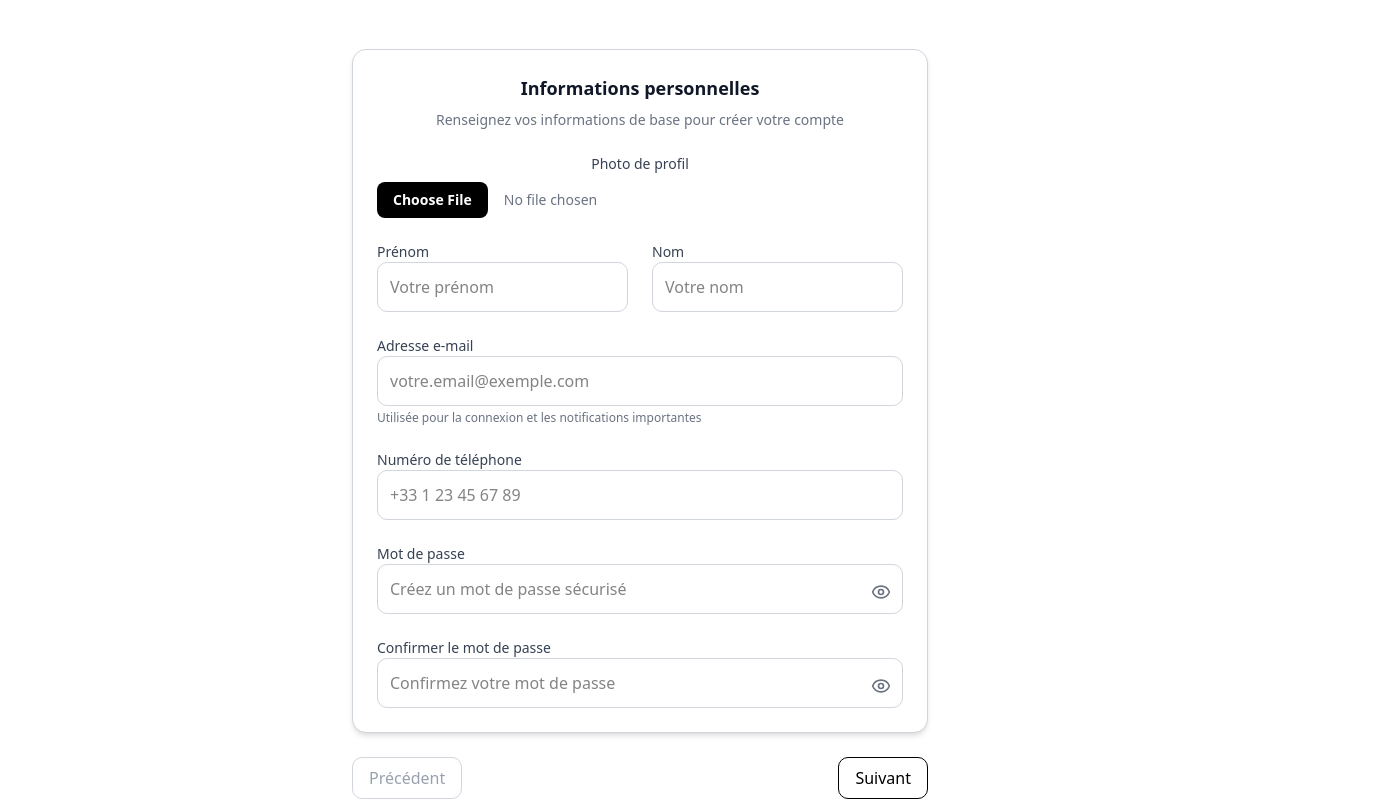
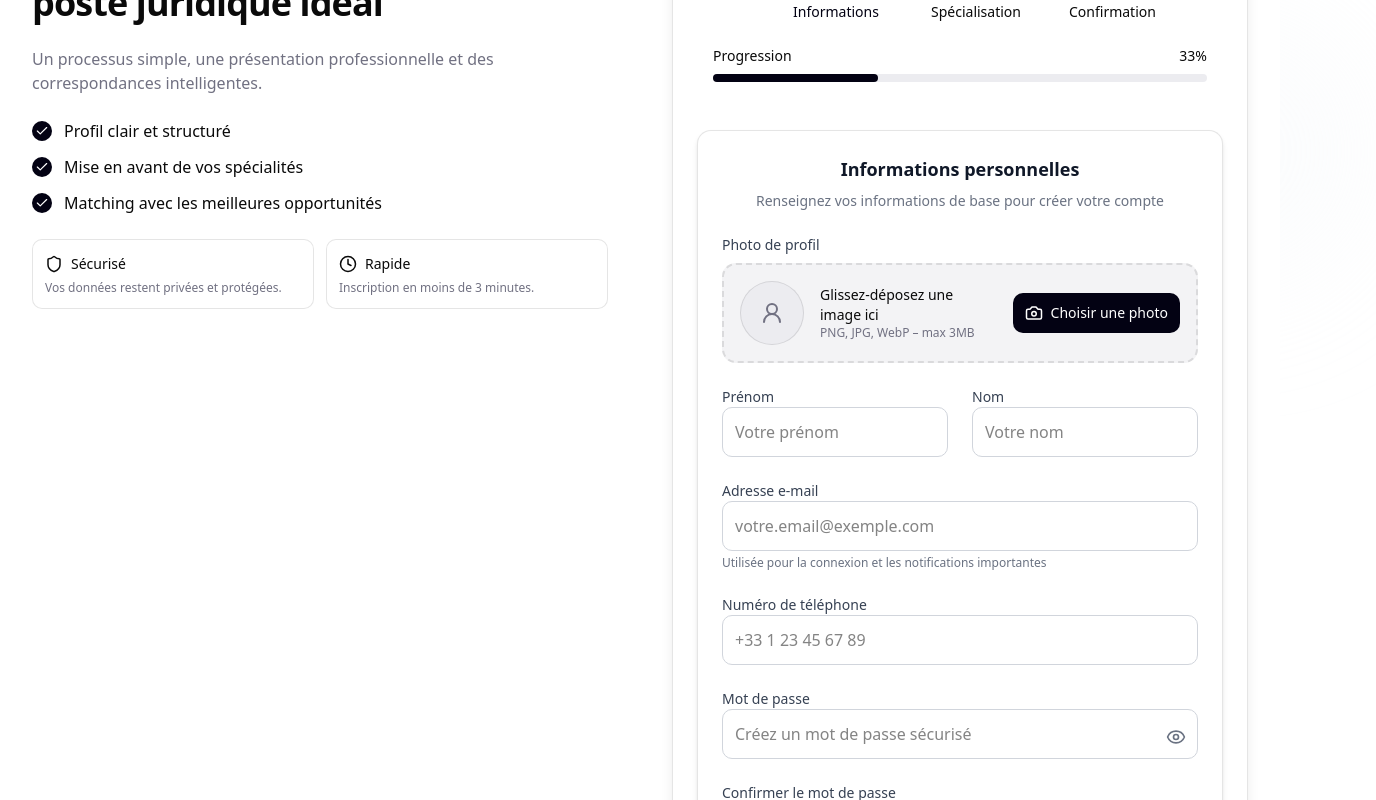
Before and after one commit to yassinekamouss/jurijob_frontend, a Next.js app: page /signup/candidat in a window 1280 px wide. Shown: the part 260-1060 px from the top of the page, 1376 px wide, since content can reach past the window. Built offline with nearby package versions, Linux system fonts and the light colour scheme; no server answers.

Commit message:
Refactor CandidatSignUp and CommonFields components for improved layout and image upload handling

```diff
--- a/app/signup/candidat/page.tsx
+++ b/app/signup/candidat/page.tsx
@@ -2,18 +2,13 @@
 
 import NavigatorForm from '@/app/signup/components/FormNavigator';
 import CommunFileds from '@/app/signup/components/FormCommunFileds';
+import FormCandidat from '@/app/signup/components/FormCandidat';
+import FormConfirmation from '@/app/signup/components/FormConfirmation';
+import Header from '@/app/components/Header';
+import Icon from '@/app/signup/components/FormularIcons';
 
-import FormCandidat from '@/app/signup/components/FormCandidat';
-
-import { useState } from "react";
-import FormConfirmation from '@/app/signup/components/FormConfirmation';
-// import { form } from 'framer-motion/client';
-
+import { useState } from 'react';
 import type FormData from '@/app/types/DataFormDataRegister';
-import Header from '@/app/components/Header';
-// import UserBase from '@/app/types/userBase';
-// import { console } from 'inspector';
-// import candidat from '@/app/types/candidat';
 
 export default function CandidatSignUp() {
 
@@ -228,42 +223,6 @@ export default function CandidatSignUp() {
     return valid;
   };
 
-
-  // const renderStep = (step: number) => {
-  //   switch (step) {
-  //     case 1:
-  //       return (
-
-
-  //         <form className="space-y-4">
-  //           <CommunFileds
-  //             formData={formData}
-  //             onFieldChange={onFieldChange}
-  //             errors={errors}
-  //           />
-
-  //         </form>
-  //       );
-  //     case 2:
-  //       return (
-
-  //         <form className="space-y-4">
-  //           <FormCandidat
-  //             formData={formData}
-  //             onFieldChange={onFieldChange}
-  //             errors={errors}
-  //           />
-  //         </form>
-  //       );
-  //     case 3:
-  //       return (
-  //         <FormConfirmation formData={formData} onSubmit={handleSubmit} />
-
-  //       );
-  //   }
-  // };
-
-  // return <NavigatorForm onNextStep={handleNextStepValidation}>{renderStep}</NavigatorForm>;
   const renderStep = (step: number) => {
     switch (step) {
       case 1:
@@ -302,13 +261,84 @@ export default function CandidatSignUp() {
   };
 
   return (
-    <div>
-    <Header/>
+    <div className="min-h-screen bg-background">
+      <Header />
 
-    <NavigatorForm onNextStep={handleNextStepValidation}>
-      {renderStep}
-    </NavigatorForm>
+      {/* Decorative background accents */}
+      <div className="pointer-events-none absolute inset-0 -z-10">
+        <div className="absolute -top-28 -left-28 h-72 w-72 rounded-full bg-primary/10 blur-3xl" />
+        <div className="absolute top-1/3 -right-24 h-72 w-72 rounded-full bg-secondary/20 blur-3xl" />
+        <div className="absolute -bottom-28 left-1/3 h-72 w-72 rounded-full bg-muted/60 blur-3xl" />
       </div>
+
+      <main className="relative">
+        <div className="mx-auto max-w-7xl px-4 sm:px-6 lg:px-8 py-10 lg:py-16">
+          <div className="grid lg:grid-cols-2 gap-10 lg:gap-16 items-start">
+            {/* Left: Brand/Value proposition */}
+            <section className="order-2 lg:order-1">
+              <div className="sticky top-6 space-y-6">
+                <span className="inline-flex items-center gap-2 rounded-full border border-border bg-card px-3 py-1 text-sm text-muted-foreground">
+                  <Icon name="Sparkles" size={18} />
+                  Inscription candidat
+                </span>
+
+                <h1 className="text-3xl sm:text-4xl font-semibold tracking-tight">
+                  Créez votre compte et trouvez le poste juridique idéal
+                </h1>
+
+                <p className="text-muted-foreground">
+                  Un processus simple, une présentation professionnelle et des correspondances intelligentes.
+                </p>
+
+                <ul className="mt-4 space-y-3">
+                  {[
+                    'Profil clair et structuré',
+                    'Mise en avant de vos spécialités',
+                    'Matching avec les meilleures opportunités',
+                  ].map((text) => (
+                    <li key={text} className="flex items-start gap-3">
+                      <span className="mt-0.5 inline-flex h-5 w-5 items-center justify-center rounded-full bg-primary text-primary-foreground">
+                        <Icon name="Check" size={14} />
+                      </span>
+                      <span className="text-sm sm:text-base">{text}</span>
+                    </li>
+                  ))}
+                </ul>
+
+                <div className="mt-6 grid grid-cols-2 gap-3 text-sm text-muted-foreground">
+                  <div className="rounded-lg border border-border bg-card p-3">
+                    <div className="flex items-center gap-2 font-medium text-foreground">
+                      <Icon name="Shield" size={18} /> Sécurisé
+                    </div>
+                    <p className="mt-1 text-xs">Vos données restent privées et protégées.</p>
+                  </div>
+                  <div className="rounded-lg border border-border bg-card p-3">
+                    <div className="flex items-center gap-2 font-medium text-foreground">
+                      <Icon name="Clock" size={18} /> Rapide
+                    </div>
+                    <p className="mt-1 text-xs">Inscription en moins de 3 minutes.</p>
+                  </div>
+                </div>
+              </div>
+            </section>
+
+            {/* Right: Form wizard */}
+            <section className="order-1 lg:order-2">
+              <div className="mx-auto w-full max-w-2xl rounded-2xl border border-border bg-card/80 backdrop-blur p-4 sm:p-6 shadow-lg">
+                <NavigatorForm onNextStep={handleNextStepValidation}>
+                  {renderStep}
+                </NavigatorForm>
+
+                <p className="mt-6 text-center text-sm text-muted-foreground">
+                  Déjà un compte ?
+                  <a href="/login" className="ml-1 font-medium underline-offset-4 hover:underline">Se connecter</a>
+                </p>
+              </div>
+            </section>
+          </div>
+        </div>
+      </main>
+    </div>
   );
 
 }
--- a/app/signup/components/FormCommunFileds.tsx
+++ b/app/signup/components/FormCommunFileds.tsx
@@ -1,4 +1,4 @@
-import React, { useState } from 'react';
+import React, { useRef, useState } from 'react';
 import Icon from './FormularIcons';
 import { User } from '@/app/types/DataFormDataRegister';
 // import { Candidat } from '@/app/types/candidatFormDataRegister';
@@ -20,6 +20,9 @@ const CommonFields: React.FC<CommonFieldsProps> = ({
 }) => {
   const [showPassword, setShowPassword] = useState<boolean>(false);
   const [showConfirmPassword, setShowConfirmPassword] = useState<boolean>(false);
+  const [dragActive, setDragActive] = useState<boolean>(false);
+  const [localImgError, setLocalImgError] = useState<string | null>(null);
+  const inputRef = useRef<HTMLInputElement | null>(null);
 
   const handleChange = (field: string, value: string) => {
     onFieldChange(field as any, value);
@@ -49,6 +52,53 @@ const CommonFields: React.FC<CommonFieldsProps> = ({
 
   const passwordStrength = getPasswordStrength(formData.password || '');
 
+  const formatBytes = (bytes: number) => {
+    if (!bytes) return '0 B';
+    const sizes = ['B', 'KB', 'MB', 'GB'];
+    const i = Math.floor(Math.log(bytes) / Math.log(1024));
+    return `${(bytes / Math.pow(1024, i)).toFixed(1)} ${sizes[i]} }`;
+  };
+
+  const validateAndSetImage = (file: File | undefined | null) => {
+    if (!file) {
+      onFieldChange('imageUrl', '');
+      setLocalImgError(null);
+      return;
+    }
+    const allowed = ['image/jpeg', 'image/png', 'image/webp'];
+    const maxBytes = 3 * 1024 * 1024; // 3MB
+    if (!allowed.includes(file.type)) {
+      setLocalImgError('Formats acceptés: JPG, PNG, WebP');
+      return;
+    }
+    if (file.size > maxBytes) {
+      setLocalImgError('La taille maximale est 3 MB');
+      return;
+    }
+    setLocalImgError(null);
+    onFieldChange('imageUrl', file);
+  };
+
+  const onDrop = (e: React.DragEvent<HTMLDivElement>) => {
+    e.preventDefault();
+    e.stopPropagation();
+    setDragActive(false);
+    const file = e.dataTransfer.files?.[0];
+    validateAndSetImage(file);
+  };
+
+  const onDragOver = (e: React.DragEvent<HTMLDivElement>) => {
+    e.preventDefault();
+    e.stopPropagation();
+    setDragActive(true);
+  };
+
+  const onDragLeave = (e: React.DragEvent<HTMLDivElement>) => {
+    e.preventDefault();
+    e.stopPropagation();
+    setDragActive(false);
+  };
+
   return (
     <div className={`space-y-6 ${className}`}>
       {/* --- HEADER --- */}
@@ -62,40 +112,83 @@ const CommonFields: React.FC<CommonFieldsProps> = ({
       </div>
 
 
-      {/* --- IMAGE DE PROFIL --- */}
-<div className="flex flex-col items-center">
+      {/* --- IMAGE DE PROFIL (amélioré) --- */}
+      <div className="flex flex-col">
         <label className="block text-sm font-medium text-gray-700 mb-2">
           Photo de profil
         </label>
 
-      {/* Aperçu de l'image */}
-      {formData.imageUrl && (
+        <div
+          onDrop={onDrop}
+          onDragOver={onDragOver}
+          onDragLeave={onDragLeave}
+          className={`relative w-full rounded-xl border-2 transition-all ${
+            dragActive ? 'border-primary bg-primary/5' : 'border-dashed border-border bg-input-background'
+          }`}
+        >
+          <div className="flex items-center gap-4 p-4">
+            {/* Aperçu */}
+            <div className="h-16 w-16 rounded-full overflow-hidden border border-border bg-muted flex items-center justify-center">
+              {formData.imageUrl ? (
                 <img
                   src={
-            typeof formData.imageUrl === "string"
-              ? formData.imageUrl // si c’est déjà une URL (Cloudinary)
-              : URL.createObjectURL(formData.imageUrl) // si c’est un fichier local
+                    typeof formData.imageUrl === 'string'
+                      ? formData.imageUrl
+                      : URL.createObjectURL(formData.imageUrl)
                   }
                   alt="Aperçu du profil"
-          className="w-24 h-24 rounded-full object-cover mb-3 shadow-md"
+                  className="h-full w-full object-cover"
                 />
+              ) : (
+                <Icon name="UserRound" size={28} className="text-muted-foreground" />
               )}
+            </div>
 
+            {/* Texte et actions */}
+            <div className="flex-1 min-w-0">
+              <p className="text-sm text-foreground font-medium">Glissez-déposez une image ici</p>
+              <p className="text-xs text-muted-foreground">PNG, JPG, WebP – max 3MB</p>
+              {(formData.imageUrl instanceof File) && (
+                <p className="mt-1 text-xs text-muted-foreground truncate">
+                  {(formData.imageUrl as File).name} · {formatBytes((formData.imageUrl as File).size)}
+                </p>
+              )}
+            </div>
+
+            <div className="flex items-center gap-2">
+              <button
+                type="button"
+                onClick={() => inputRef.current?.click()}
+                className="inline-flex items-center gap-2 rounded-lg bg-primary text-primary-foreground px-3 py-2 text-sm hover:opacity-90 transition"
+              >
+                <Icon name="Camera" size={18} />
+                Choisir une photo
+              </button>
+              {formData.imageUrl && (
+                <button
+                  type="button"
+                  onClick={() => validateAndSetImage(null)}
+                  className="inline-flex items-center gap-2 rounded-lg bg-muted text-foreground px-3 py-2 text-sm hover:opacity-90 transition"
+                >
+                  <Icon name="Trash2" size={18} />
+                  Supprimer
+                </button>
+              )}
+            </div>
+          </div>
+
+          {/* Input caché */}
           <input
+            ref={inputRef}
             type="file"
-        accept="image/*"
-        onChange={(e) => {
-          const file = e.target.files?.[0];
-          if (file) {
-            onFieldChange("imageUrl", file);
-          }
-        }}
-        className="block w-full text-sm text-gray-500 file:mr-4 file:py-2 file:px-4
-          file:rounded-md file:border-0 file:text-sm file:font-semibold
-          file:bg-black file:text-white hover:file:bg-gray-800"
+            accept="image/png,image/jpeg,image/webp"
+            onChange={(e) => validateAndSetImage(e.target.files?.[0])}
+            className="hidden"
           />
-      {errors.imageUrl && (
-        <p className="text-xs text-red-500 mt-1">{errors.imageUrl}</p>
+        </div>
+
+        {(errors.imageUrl || localImgError) && (
+          <p className="text-xs text-red-500 mt-2">{localImgError || errors.imageUrl}</p>
         )}
       </div>
 
--- a/app/signup/components/FormNavigator.tsx
+++ b/app/signup/components/FormNavigator.tsx
@@ -29,19 +29,19 @@ export default function NavigatorForm({ children, onNextStep }: NavigatorFormPro
       <ProgressIndicator currentStep={currentStep} />
 
       {/* ✅ Contenu dynamique (selon l’étape actuelle) */}
-      <div className="w-full max-w-xl bg-white border border-gray-300 rounded-xl p-6 shadow-md mt-4">
+      <div className="w-full max-w-2xl bg-card border border-border rounded-xl p-6 shadow-md mt-2">
         {children(currentStep)}
       </div>
 
       {/* ✅ Boutons de navigation */}
-      <div className="flex justify-between w-full max-w-xl mt-6">
+      <div className="flex justify-between w-full max-w-2xl mt-6">
         <button
           onClick={prevStep}
           disabled={currentStep === 1}
-          className={`px-4 py-2 border rounded-lg ${currentStep === 1
-            ? 'text-gray-400 border-gray-300 cursor-not-allowed'
-            : 'text-black border-black hover:bg-black hover:text-white'
-            } transition-all`}
+          className={`px-4 py-2 rounded-lg transition-all ${currentStep === 1
+            ? 'bg-muted text-muted-foreground cursor-not-allowed'
+            : 'bg-secondary text-secondary-foreground hover:opacity-90'
+            }`}
         >
           Précédent
         </button>
@@ -49,10 +49,10 @@ export default function NavigatorForm({ children, onNextStep }: NavigatorFormPro
         <button
           onClick={nextStep}
           disabled={currentStep === 3}
-          className={`px-4 py-2 border rounded-lg ${currentStep === 3
-            ? 'text-gray-400 border-gray-300 cursor-not-allowed'
-            : 'text-black border-black hover:bg-black hover:text-white'
-            } transition-all`}
+          className={`px-4 py-2 rounded-lg transition-all ${currentStep === 3
+            ? 'bg-muted text-muted-foreground cursor-not-allowed'
+            : 'bg-primary text-primary-foreground hover:opacity-90'
+            }`}
         >
           Suivant
         </button>
```
Lines whose indentation alone changed are shown as unchanged.
